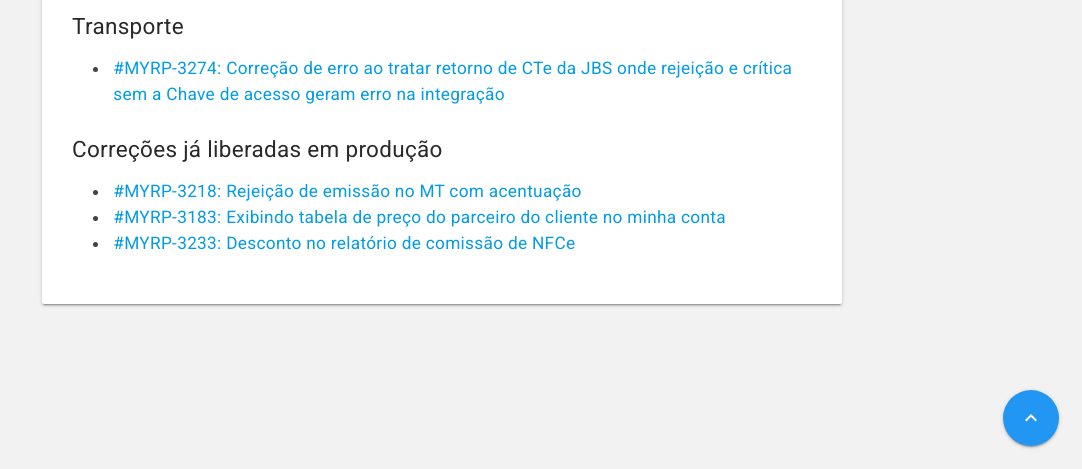
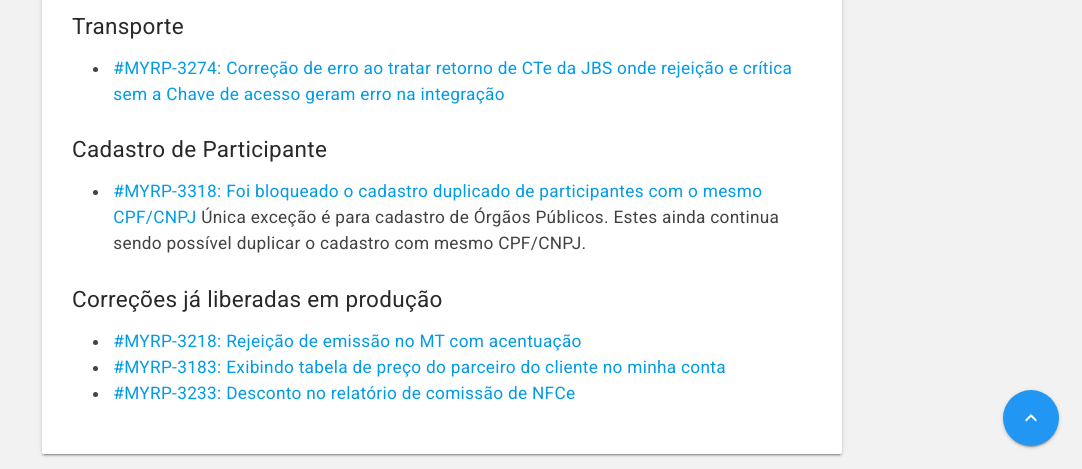
Before and after one commit to myrp-maicon/changelog-myrp, a Jekyll site: the page built from docs/myrp/18.08.02.md, in a window 1280 px wide and 900 px high, scrolled down 1207 px, cut to the strip 431-900 px from the top of the window. Shown: the whole strip, without its empty margins (198-1280 px from the left). Built offline with Jekyll 4.4.1, drawn with Linux system fonts in a browser that asks for light colours; nearby versions of some CDN libraries; our own code applies the rules of GitHub Pages for plain Markdown files; the repository's description, which GitHub fills in, is left out.

Commit message:
Update 18.08.02.md

```diff
--- a/docs/myrp/18.08.02.md
+++ b/docs/myrp/18.08.02.md
@@ -35,6 +35,11 @@ Ao clicar em "mais informações" no gráfico do fluxo de caixa, exibe o fluxo d
 
 * [#MYRP-3274: Correção de erro ao tratar retorno de CTe da JBS onde rejeição e crítica sem a Chave de acesso geram erro na integração](https://devmyrp.atlassian.net/browse/MYRP-3274)
 
+## Cadastro de Participante
+* [#MYRP-3318: Foi bloqueado o cadastro duplicado de participantes com o mesmo CPF/CNPJ](https://devmyrp.atlassian.net/browse/MYRP-3318)
+Única exceção é para cadastro de Órgãos Públicos. Estes ainda continua sendo possível duplicar o cadastro com mesmo CPF/CNPJ.
+
+
 ## Correções já liberadas em produção
 
 * [#MYRP-3218: Rejeição de emissão no MT com acentuação](https://devmyrp.atlassian.net/browse/MYRP-3218)
```
